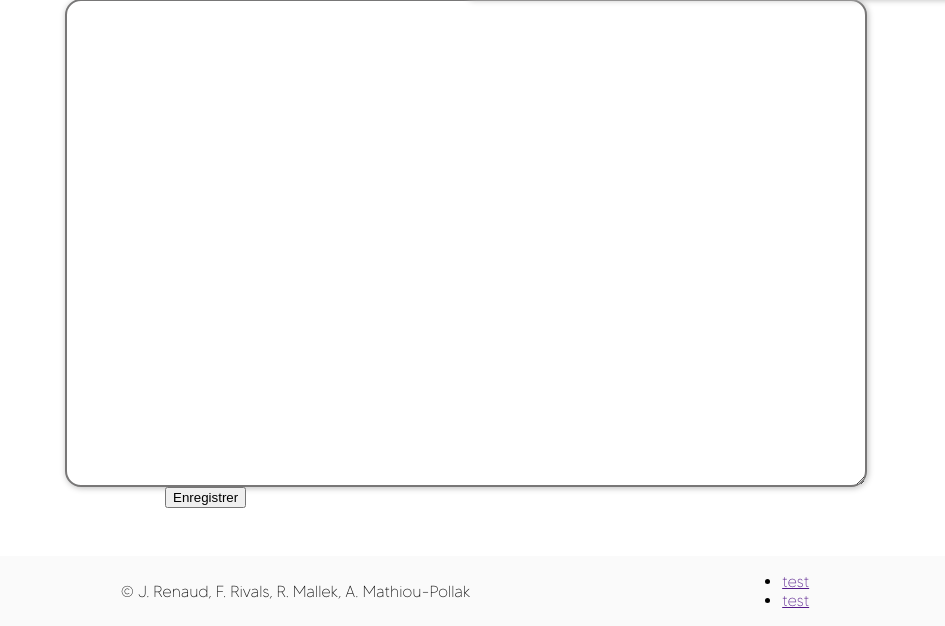
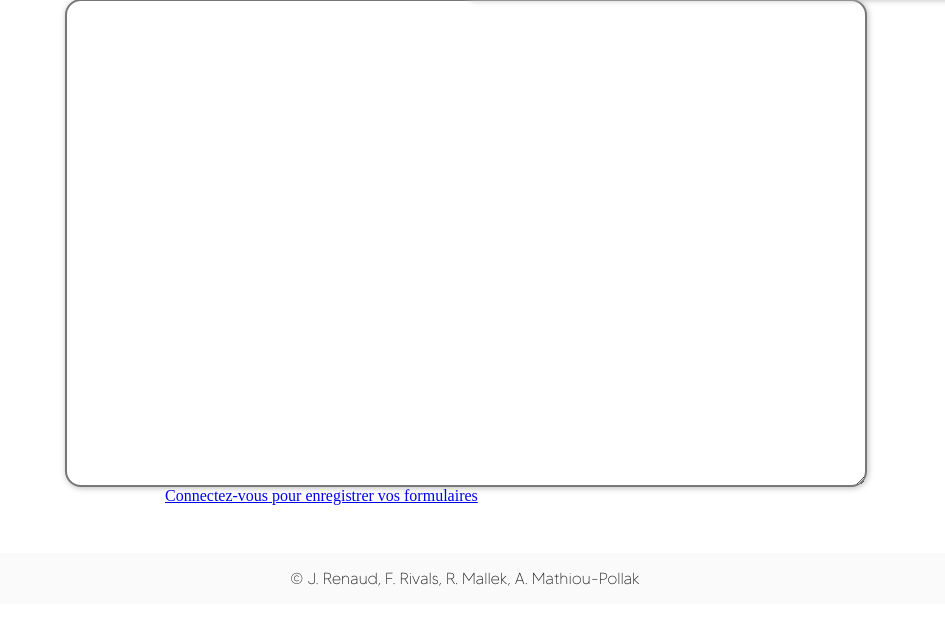
Before and after one commit to alexi-mathioupollak/Projet-Formulaire-HTML, a PHP site: page /JARF-FORM/index.php?controller=generator&action=generator in a window 1280 px wide. Shown: the part 899-1525 px from the top of the page, without its empty margins (335-1280 px from the left). After the commit the page ends 1485 px from the top, so only its background shows below. Run offline with PHP 8.4, Linux system fonts and the light colour scheme.

Commit message:
Message de demande de connexion pour enregistrer formulaires

```diff
--- a/JARF-FORM/view/generator/generator.php
+++ b/JARF-FORM/view/generator/generator.php
@@ -191,6 +191,10 @@
                 }
                   ?>
       </textarea>
+      <?php if (isset($_SESSION['id'])): ?>
       <input style="margin-left: 500px;" type="submit" value="Enregistrer" />
+      <?php else: ?>
+      <a style="margin-left: 500px;" href="./index.php?controller=user&action=login">Connectez-vous pour enregistrer vos formulaires</a>
+      <?php endif; ?>
     </form>
 </textarea>
--- a/JARF-FORM/view/view.php
+++ b/JARF-FORM/view/view.php
@@ -38,10 +38,6 @@
 
 <footer>
     <p>© J. Renaud, F. Rivals, R. Mallek, A. Mathiou-Pollak</p>
-    <ul>
-        <li><a href="">test</a></li>
-        <li><a href="">test</a></li>
-    </ul>
 </footer>
 
 
```
